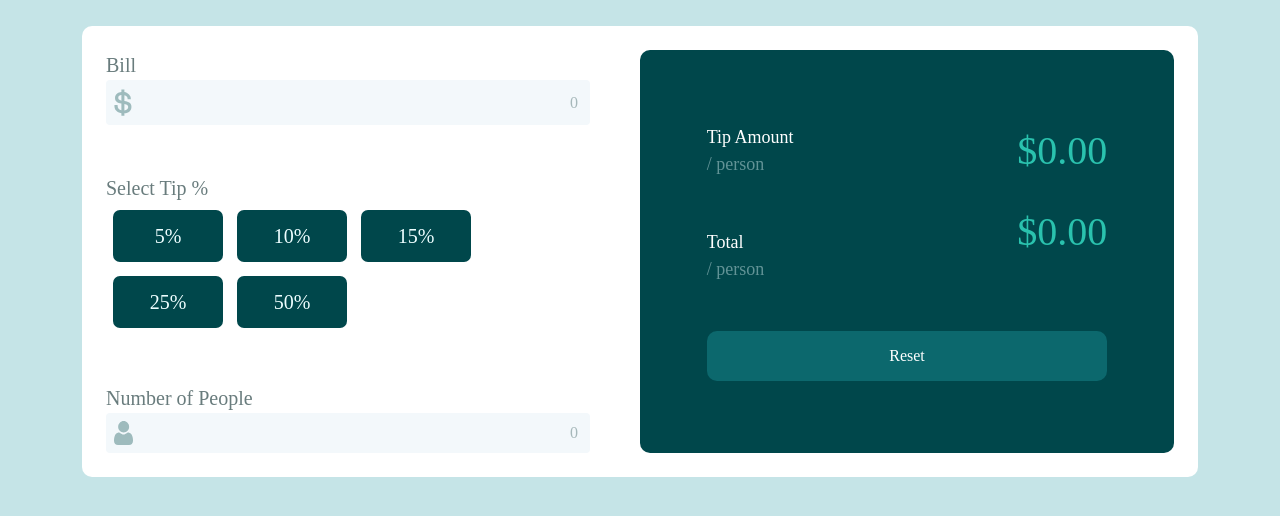
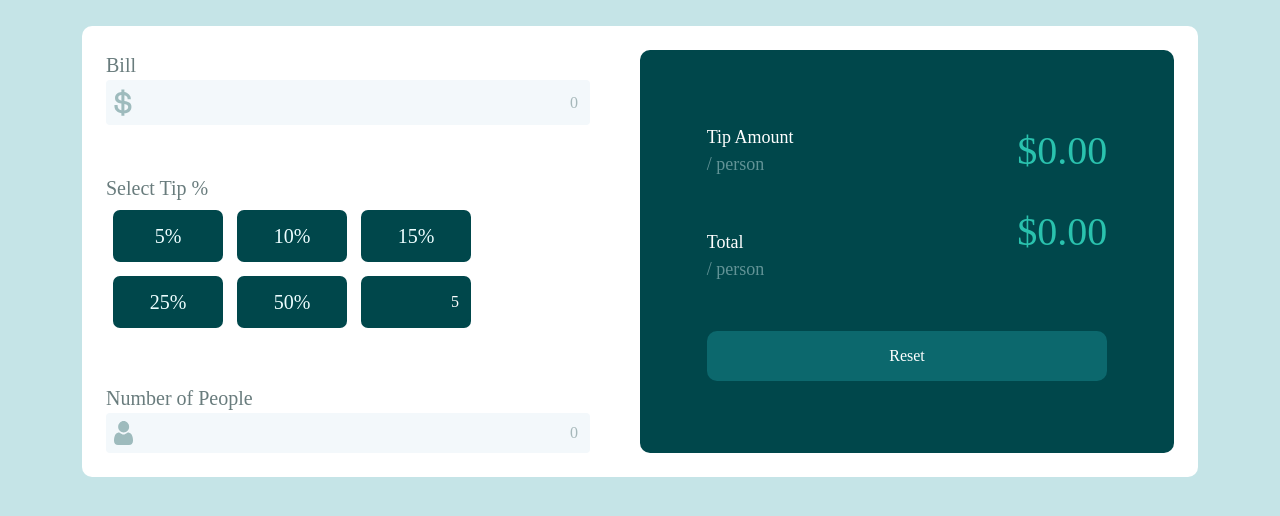
Before and after one commit to Amirmohamadhejazi/tipCalculator, a plain HTML site: page index.html in a window 1280 px wide. Both pictures are taken after a click on the element "5%". Shown: the part 210-726 px from the top of the page. Drawn offline with nearby package versions, Linux system fonts and the light colour scheme; a web font is replaced by a local one.

Commit message:
Add custom Tip

```diff
--- a/index.html
+++ b/index.html
@@ -34,6 +34,7 @@
                             <div class="boxSelectTip" id="tipPercent" name="15"><span>15%</span></div>
                             <div class="boxSelectTip" id="tipPercent" name="25"><span>25%</span></div>
                             <div class="boxSelectTip" id="tipPercent" name="50"><span>50%</span></div>
+                            <div class="boxSelectTip" id="tipPercentCustom" name="custom"><input  type="number" class="form-control customInputTip" placeholder="0" aria-label="custumTip" aria-describedby="addon-wrapping" name="custumTip" id="custumTip"></div>
                         </div>
                     </div>
 
--- a/js/main.js
+++ b/js/main.js
@@ -1,6 +1,7 @@
 let tipPersent = 0
 
-function calcResult() {
+function calcResult(data) {
+    tipPersent = isNaN(data) !== true && data
     let valueInputBill = parseInt($(`input[name=bill]`).val())
     let valueInputNumber = parseInt($(`input[name=numberpeopel]`).val())
     let calc = valueInputBill / valueInputNumber
@@ -31,16 +32,22 @@ $('input[name=numberpeopel]').on("input" , function(e){
 
 $(document).on("click","#tipPercent",function(e) {
     let percentTip = e.currentTarget.innerText.split("%")[0]
-    tipPersent = parseInt(percentTip)
-    calcResult()
+    calcResult(parseInt(percentTip))
+    $(`input[name=custumTip]`).val(parseInt(percentTip))
 });
 
 
 $(document).on("click","#Reset",function(e) {
-    // $('#fileId').val('');
+    tipPersent = 0
     $(`input[name=bill]`).val('')
     $(`input[name=numberpeopel]`).val('')
-    tipPersent = 0
+    $(`input[name=custumTip]`).val('')
     $(`#tipAmountPerson`).html(`<span class="InterBold fontSize40 c_calcPrice">$0.00</span>`);
-        $(`#Total`).html(`<span class="InterBold fontSize40 c_calcPrice">$0.00</span>`)
+    $(`#Total`).html(`<span class="InterBold fontSize40 c_calcPrice">$0.00</span>`)
 });
+
+
+$('input[name=custumTip]').on("input" , function(e){
+    let valueInputcustumTip = parseInt($(`input[name=custumTip]`).val())
+    calcResult(valueInputcustumTip)
+});
--- a/style/main.css
+++ b/style/main.css
@@ -159,6 +159,18 @@ p{
     flex-direction: row;
 }
 /***************************** btn bootstrap style Overwrite*/
+/* Chrome, Safari, Edge, Opera */
+input::-webkit-outer-spin-button,
+input::-webkit-inner-spin-button {
+  -webkit-appearance: none;
+  margin: 0;
+}
+
+/* Firefox */
+input[type=number] {
+  -moz-appearance: textfield;
+}
+
 .form-control::placeholder {
     color: #a6b8ba !important;
 }
@@ -172,8 +184,24 @@ p{
 }
 .form-control:focus{
     color:#275c5d;
+    box-shadow: inset 0 0 0 #f3f8fb;
+    background-color: #f3f8fb;
+
 }
 
+.customInputTip{
+    background-color: #00474b;
+    color:white;
+
+
+}.customInputTip:focus{
+    background-color:rgba(0,0,0,0) !important;
+    opacity: 1;
+    color:white;
+    box-shadow: inset 0 0 0 transparent;
+    border:none !important;
+
+}
 @media only screen and (max-width: 770px) {
     body{
         height: auto;
```
